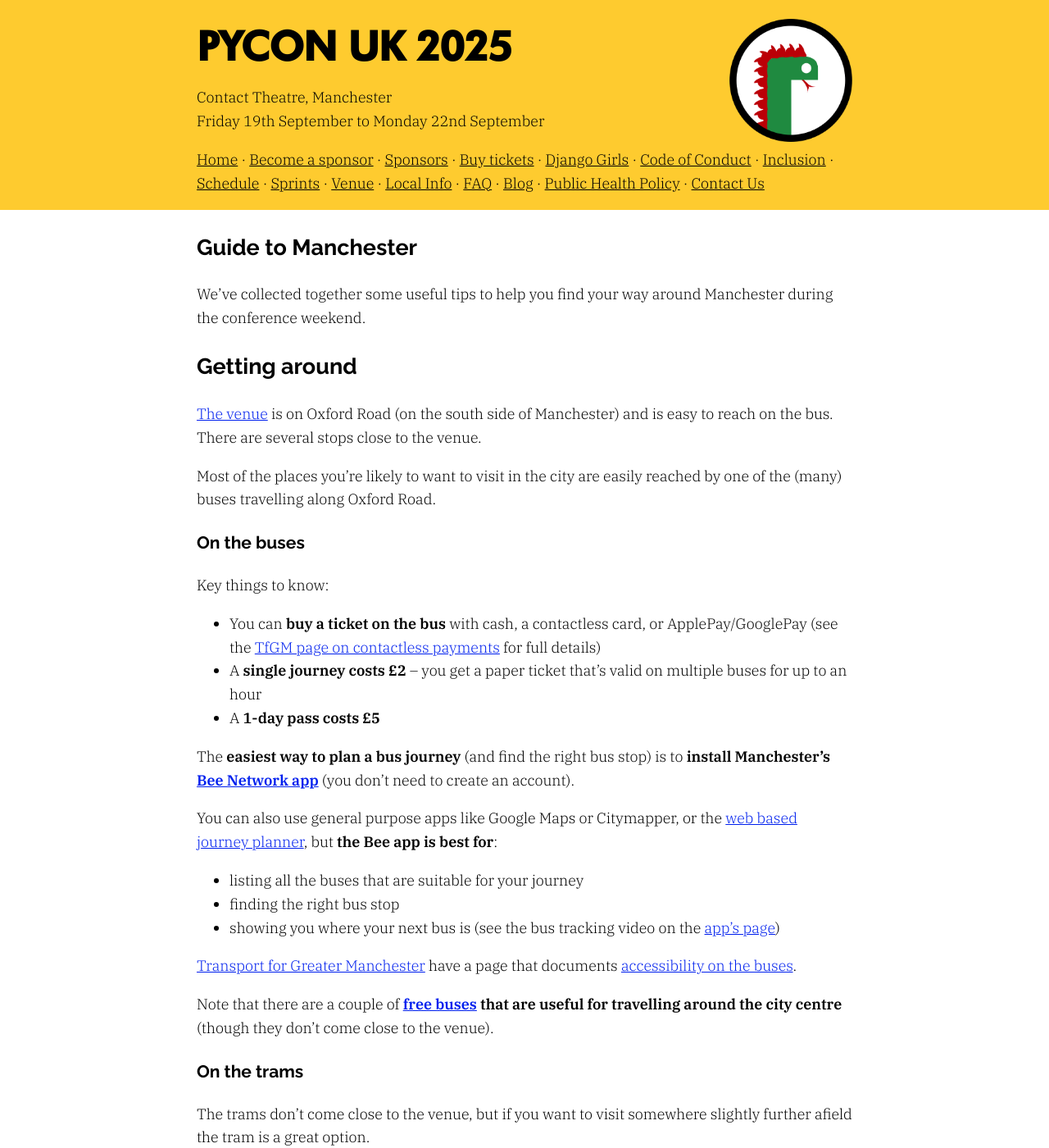
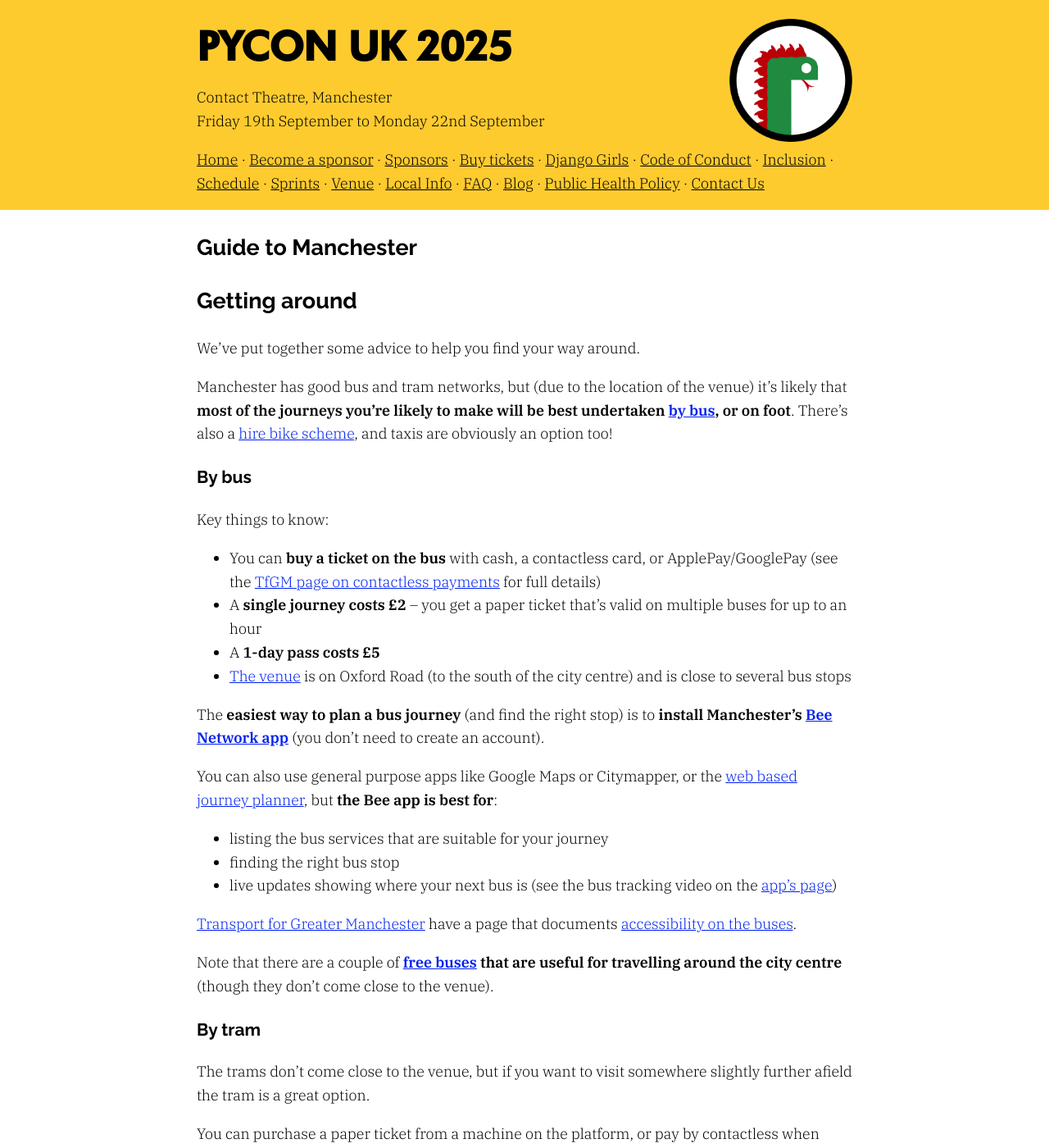
Before and after one commit to gma/2025.pyconuk.org, a Jekyll site: the page built from src/local-info.md, in a window 1280 px wide and 1400 px high. Shown: the whole window at 82% size. Built offline with Jekyll 4.4.1, drawn with Linux system fonts in a browser that asks for light colours; some of the changed text lies outside the part shown.

Commit message:
Edit copy for Manchester travel

```diff
--- a/src/local-info.md
+++ b/src/local-info.md
@@ -3,31 +3,30 @@ layout: default
 title: Guide to Manchester
 ---
 
-We've collected together some useful tips to help you find your way around Manchester during the conference weekend.
-
 ## Getting around
 
-[The venue] is on Oxford Road (on the south side of Manchester) and is easy to reach on the bus. There are several stops close to the venue.
+We've put together some advice to help you find your way around.
 
-Most of the places you're likely to want to visit in the city are easily reached by one of the (many) buses travelling along Oxford Road.
+Manchester has good bus and tram networks, but (due to the location of the venue) it's likely that **most of the journeys you're likely to make will be best undertaken [by bus], or on foot**. There's also a [hire bike scheme](#by-hire-bike), and taxis are obviously an option too!
 
-[The venue]: /venue
+[by bus]: #by-bus
 
-### On the buses
+### By bus
 
 Key things to know:
 
 - You can **buy a ticket on the bus** with cash, a contactless card, or ApplePay/GooglePay (see the [TfGM page on contactless payments] for full details)
 - A **single journey costs £2** – you get a paper ticket that's valid on multiple buses for up to an hour
 - A **1-day pass costs £5**
+- [The venue](/venue) is on Oxford Road (to the south of the city centre) and is close to several bus stops
 
-The **easiest way to plan a bus journey** (and find the right bus stop) is to **install Manchester's [Bee Network app]** (you don't need to create an account).
+The **easiest way to plan a bus journey** (and find the right stop) is to **install Manchester's [Bee Network app]** (you don't need to create an account).
 
 You can also use general purpose apps like Google Maps or Citymapper, or the [web based journey planner][tfgm planner], but **the Bee app is best for**:
 
-- listing all the buses that are suitable for your journey
+- listing the bus services that are suitable for your journey
 - finding the right bus stop
-- showing you where your next bus is (see the bus tracking video on the [app's page][Bee Network app])
+- live updates showing where your next bus is (see the bus tracking video on the [app's page][Bee Network app])
 
 [Transport for Greater Manchester][TfGM] have a page that documents [accessibility on the buses].
 
@@ -42,7 +41,7 @@ Note that there are a couple of **[free buses] that are useful for travelling ar
 [free buses]: https://tfgm.com/ways-to-travel/bus/free-bus
 [contactless payments]: https://tfgm.com/ways-to-pay/contactless
 
-### On the trams
+### By tram
 
 The trams don't come close to the venue, but if you want to visit somewhere slightly further afield the tram is a great option.
 
@@ -54,7 +53,7 @@ TfGM have a page that documents [accessibility on the trams].
 
 [accessibility on the trams]: https://tfgm.com/accessibility/guides/tram-accessibility
 
-### On a hire bike
+### By hire bike
 
 [Manchester's hire bike scheme] is sponsored by Starling Bank, and the bikes are operated by Beryl.
 
```
Also changed, not shown: src/venue.md (+2 -2 lines).
